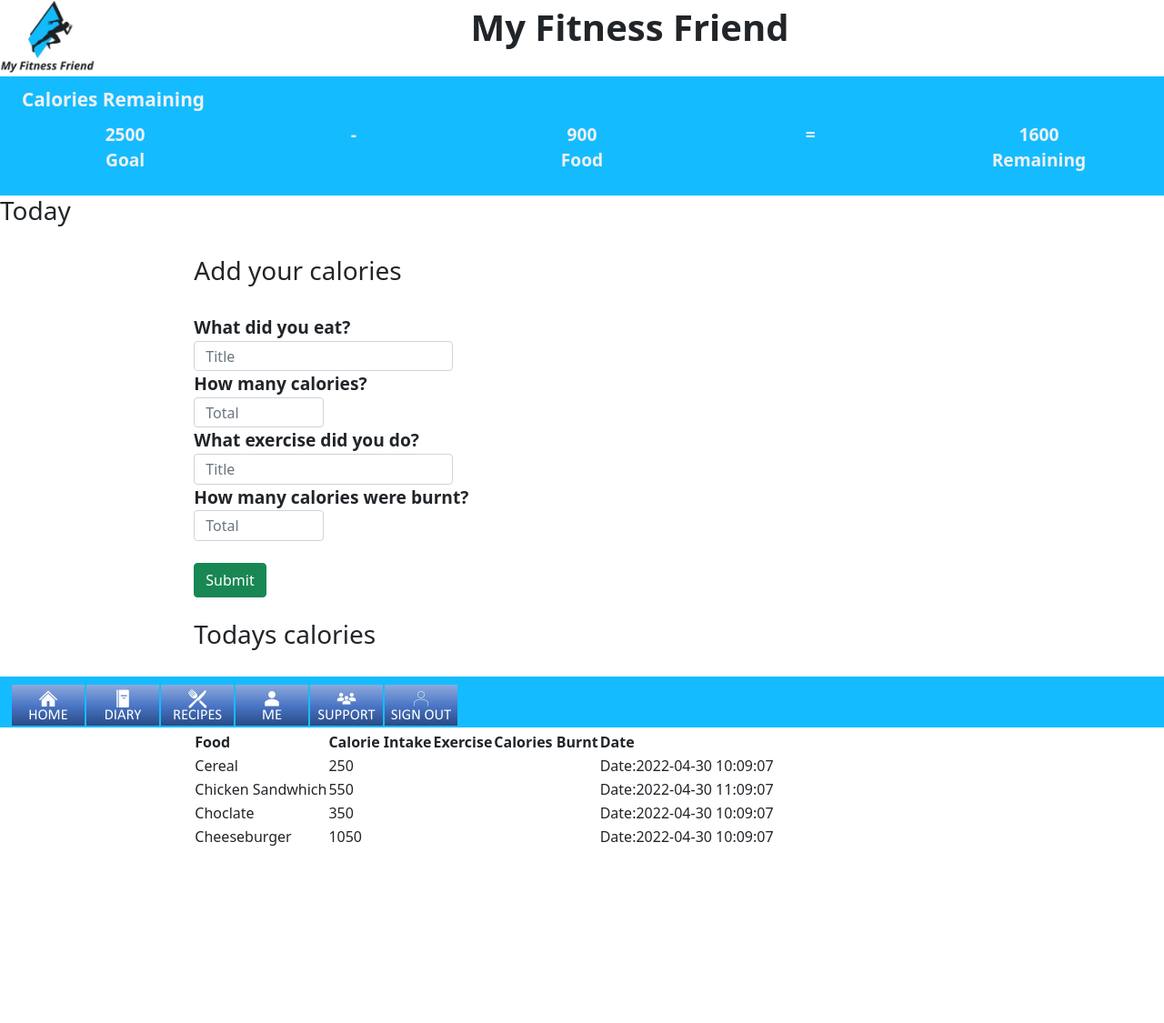
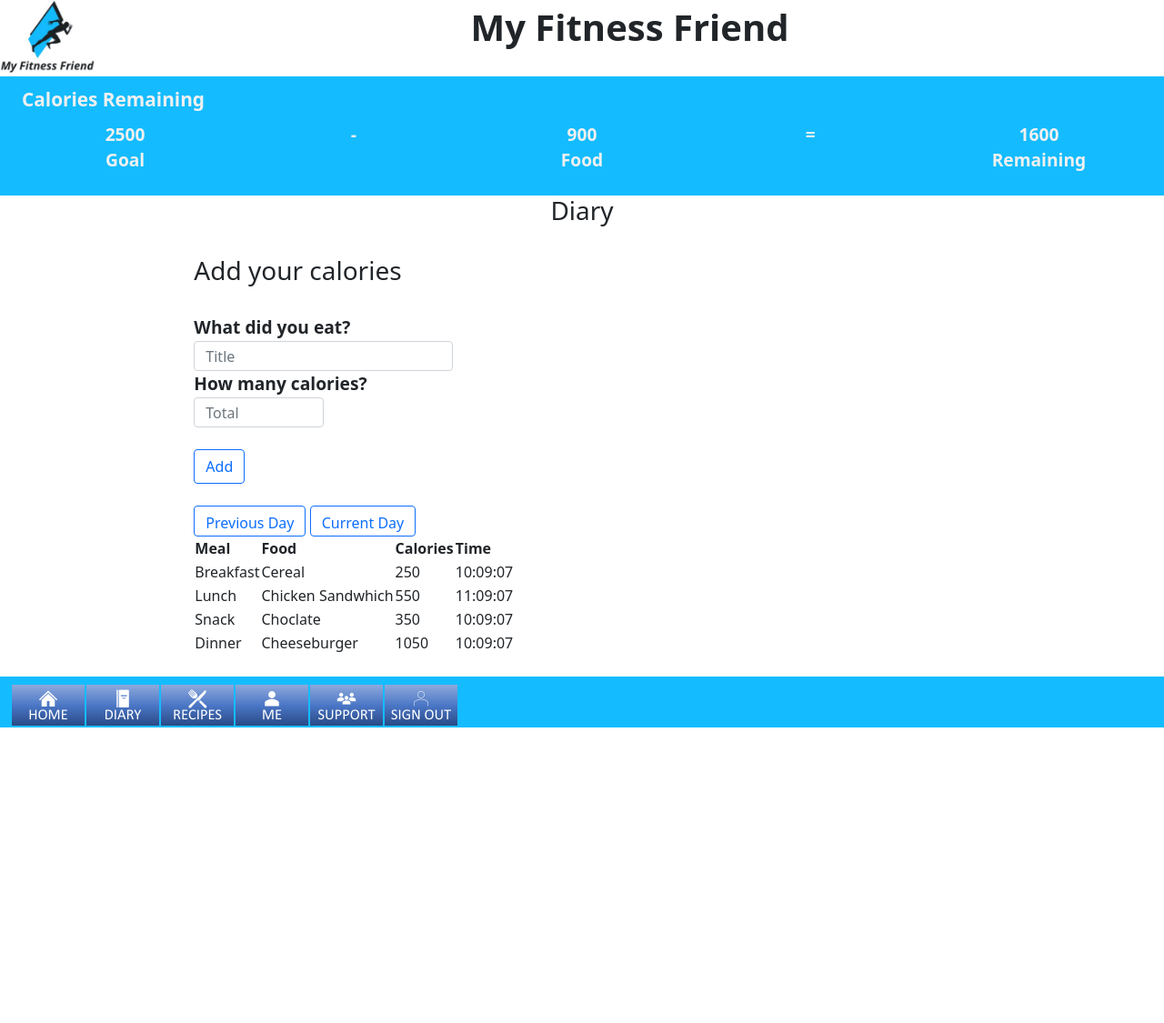
Before and after one commit to rayyanp/Calorie-Counter-Project, a PHP site: page /diary.php in a window 1280 px wide. Shown: the whole page at 91% size. After the commit the page ends 800 px from the top, so only its background shows below. Run offline with PHP 8.4, Linux system fonts and the light colour scheme; a user stored in the database is signed in; data comes from the database, SQL or seed files in the repository; some libraries are stand-ins or nearby versions.

Commit message:
Add files via upload
Overhauled the diary page so that the user can input their food, calories and view their diary/current days food, meal type, calories and time.

```diff
--- a/diary.php
+++ b/diary.php
@@ -10,27 +10,30 @@ else
 {
   $uid=$_SESSION['uid'];
 }
+//insert loop for days
 
-if(isset($_POST['ASC']))
+//Current day
+if(isset($_POST['plus']))
 {
-    $asc_query = "SELECT * FROM calories WHERE uid = $uid ORDER BY cid ASC AND date(datetime) = curdate()";
-    $result = executeQuery($asc_query);
+  $plus_query = "SELECT meal,food,calorie_intake, CAST(datetime as time) AS 'Time' FROM calories WHERE uid = $uid AND date(datetime) = curdate();";
+  $result = executeQuery($plus_query);
 }
 
-// Descending Order
-elseif (isset ($_POST['DESC']))
-    {
-          $desc_query = "SELECT * FROM calories WHERE uid = $uid ORDER BY cid DESC AND date(datetime) = curdate()";
-          $result = executeQuery($desc_query);
-    }
+// Previous day
+elseif (isset ($_POST['minus']))
+{
+  $minus_query = "SELECT meal,food,calorie_intake, CAST(datetime as time) AS 'Time' FROM calories WHERE uid = $uid AND date(datetime) = curdate()-1;";
+  $result = executeQuery($minus_query);
+}
 
-    // Default Order
- else {
-        $default_query = "SELECT * FROM calories WHERE uid = $uid AND date(datetime) = curdate()";
-        $result = executeQuery($default_query);
+//Current day
+else
+{
+  $default_query = "SELECT meal,food,calorie_intake, CAST(datetime as time) AS 'Time' FROM calories WHERE uid = $uid AND date(datetime) = curdate();";
+  $result = executeQuery($default_query);
 }
 ?>
-      <h3>Today</h3><br>
+      <h3><center>Diary<center></h3><br>
         <div class="col-md-8 m-auto block" id="main_content">
       <h3>Add your calories</h3><br>
         <form action="calorieupdate.php" method="post" enctype="multipart/form-data">
@@ -54,46 +57,21 @@ elseif (isset ($_POST['DESC']))
           <div class="col-sm-2 col-sm-offset-5">
             <input type="text" class="form-control" id="inputCal" placeholder="Total" name="calorie_intake">
             </div>
-          </div>
-
-          <div class="form-group">
-          <div class="col-sm-12">
-              <label for="inputFood" class="col-sm-12">What exercise did you do?</label>
-              </div>
-          </div>
-              <div class="form-group">
-              <div class="col-sm-4 col-sm-offset-4">
-                  <input type="text" class="form-control" id="inputFood" placeholder="Title" name="exercise">
-              </div>
-          </div>
-
-          <div class="form-group">
-          <div class="col-sm-12">
-              <label for="inputCal" class="col-sm-12">How many calories were burnt?</label>
-              </div>
-          </div>
-          <div class="form-group">
-          <div class="col-sm-2 col-sm-offset-5">
-            <input type="text" class="form-control" id="inputCal" placeholder="Total" name="calories_burnt">
-            </div>
           </div><br>
-            <button class="btn btn-success" type="submit" name="post">Submit</button>
+            <button class="btn btn-outline-primary" type="submit" name="post">Add</button>
         </form>
       </div>
     </div><br>
-
     <div class="col-md-8 m-auto block" id="main_content">
-    <h3>Todays calories</h3><br>
-      <form action="history.php" method="post">
-        <input type="submit" class = "btn btn-info" name="ASC" value="Ascending">
-        <input type="submit" class = "btn btn-info" name="DESC" value="Descending"><br><br>
+      <form action="diary.php" method="post">
+      <input type="submit" class = "btn btn-outline-primary" name="minus" value="Previous Day">
+      <input type="submit" class = "btn btn-outline-primary" name="plus" value="Current Day">
     <table class="table-main">
     <tr>
+      <th>Meal</th>
       <th>Food</th>
-      <th>Calorie Intake</th>
-      <th>Exercise</th>
-      <th>Calories Burnt</th>
-      <th>Date</th>
+      <th>Calories</th>
+      <th>Time</th>
     </tr>
 <?php
 function executeQuery($query)
@@ -106,11 +84,10 @@ function executeQuery($query)
 while($row = mysqli_fetch_assoc($result)){
   ?>
 <tr>
+    <td><?php echo $row['meal'];?></td>
     <td><?php echo $row['food'];?></td>
     <td><?php echo $row['calorie_intake'];?></td>
-    <td><?php echo $row['exercise'];?></td>
-    <td><?php echo $row['calories_burnt'];?></td>
-    <td>Date:<?php echo $row['datetime'];?></td>
+    <td><?php echo $row['Time'];?></td>
 </tr>
   <?php
 }
```
